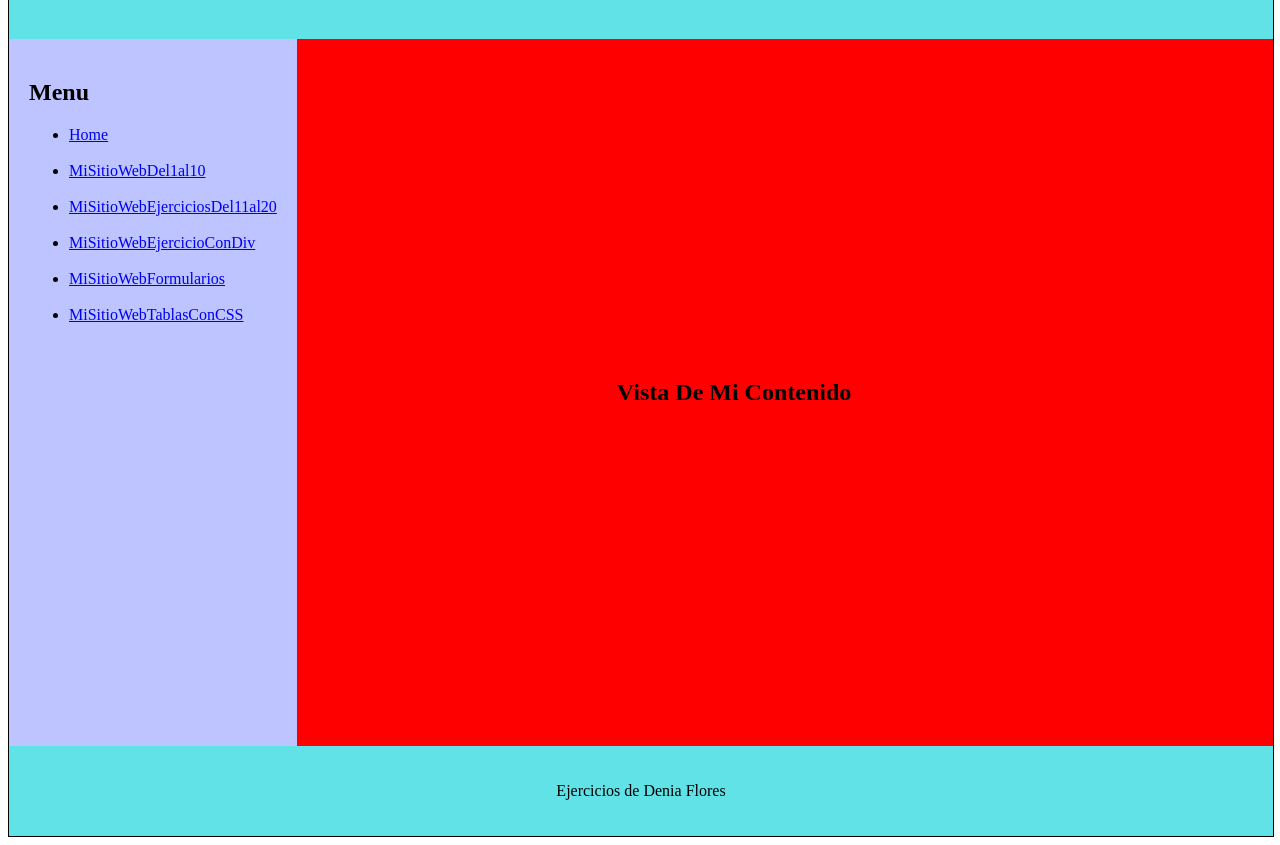
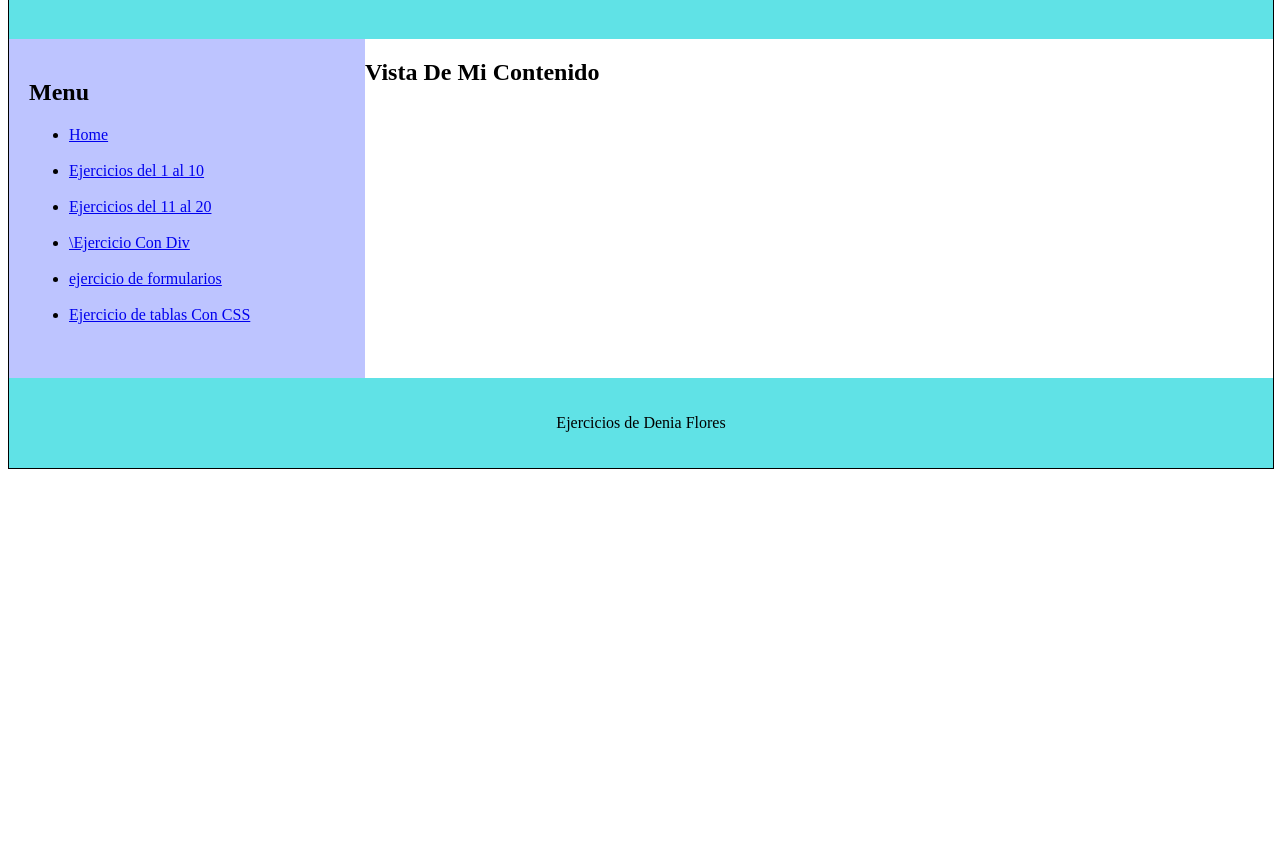
Before and after one commit to DeniaFlores666/Sitio-Web-Denia, a plain HTML site: page index.html in a window 1280 px wide. Shown: the part 90-935 px from the top of the page. After the commit the page ends 800 px from the top, so only its background shows below. Drawn offline with Linux system fonts and the light colour scheme.

Commit message:
Update index.html

```diff
--- a/index.html
+++ b/index.html
@@ -56,19 +56,19 @@
     <ul>
     <li><a href="index.html">Home</a></li>
     <br>
-    <li><a href="Ejercicios del 1 al 10.html">MiSitioWebDel1al10</a></li>
+    <li><a href="Ejercicios del 1 al 10.html">Ejercicios del 1 al 10</a></li>
     <br>
-    <li><a href="Ejercicios del 11 al 20.html" target="">MiSitioWebEjerciciosDel11al20</a></li>
+    <li><a href="Ejercicios del 11 al 20.html">Ejercicios del 11 al 20</a></li>
     <br>
-    <li><a href="Ejercicio Con Div.html" target="">MiSitioWebEjercicioConDiv</a></li>
+    <li><a href="Ejercicio Con Div.html">\Ejercicio Con Div</a></li>
     <br>
-    <li><a href="ejercicio de formularios.html" target="">MiSitioWebFormularios</a></li>
+    <li><a href="ejercicio de formularios.htmltarget="">ejercicio de formularios</a></li>
     <br>
-    <li><a href="Ejercicio de tablas Con CSS.html" target="">MiSitioWebTablasConCSS</a></li>
+    <li><a href="Ejercicio de tablas Con CSS.html">Ejercicio de tablas Con CSS</a></li>
     <br>
     </ul>
     </div>
-    <div class="main">
+    <div class="Mis ejercicios">
     <h2>Vista De Mi Contenido</h2>
 
 </div>
```
